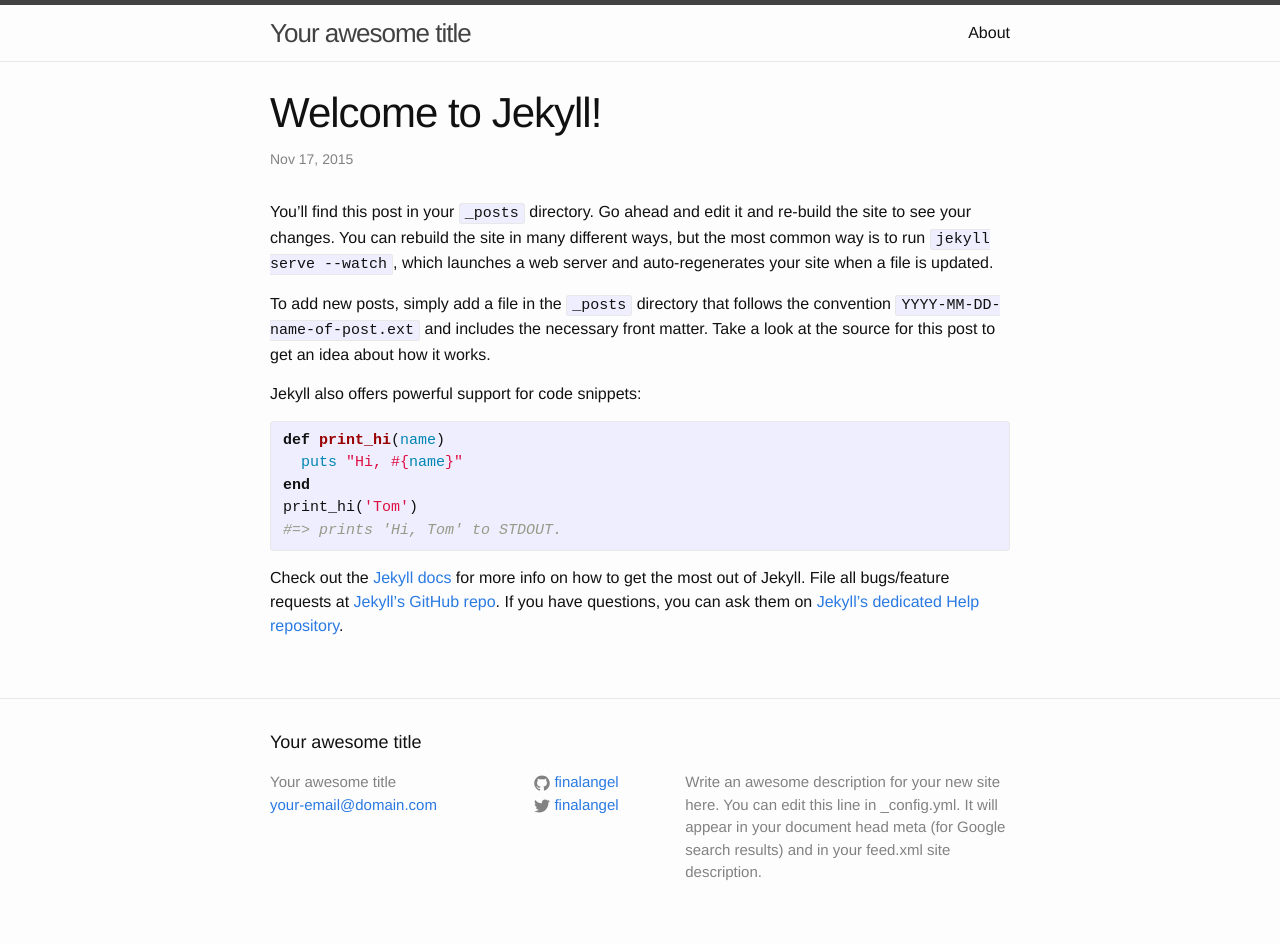
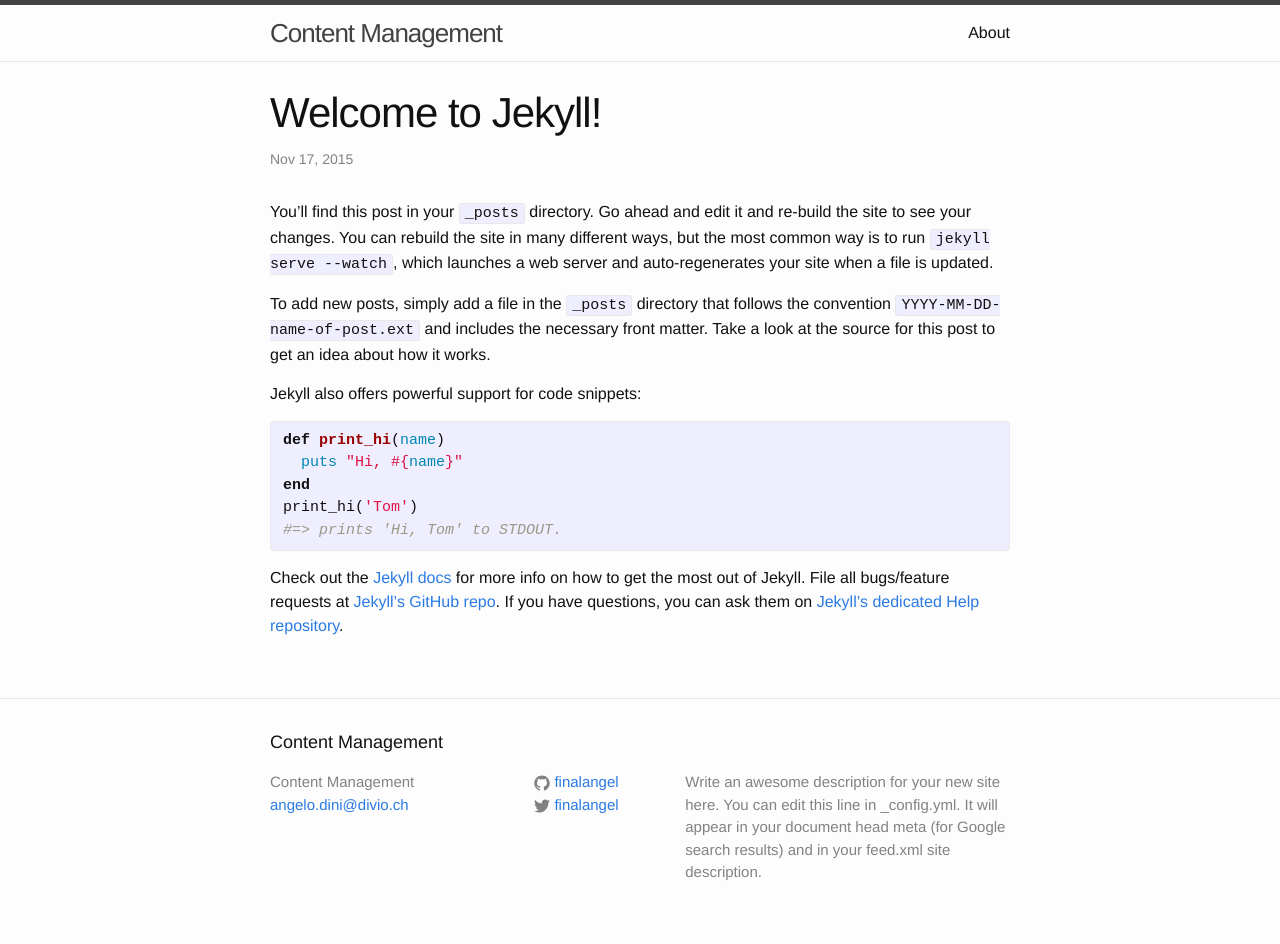
Before and after one commit to FinalAngel/content-management, a Jekyll site: the page built from _posts/2015-11-17-welcome-to-jekyll.markdown, in a window 1280 px wide. Built offline with Jekyll 4.4.1, drawn with Linux system fonts in a browser that asks for light colours.

Commit message:
add basic structure

```diff
--- a/Gemfile
+++ b/Gemfile
@@ -1,3 +1,2 @@
 source 'https://rubygems.org'
 gem 'github-pages'
-gem 'sass'
--- a/_config.yml
+++ b/_config.yml
@@ -1,12 +1,12 @@
 # Site settings
-title: Your awesome title
-email: your-email@domain.com
+title: Content Management
+email: angelo.dini@divio.ch
 description: > # this means to ignore newlines until "baseurl:"
   Write an awesome description for your new site here. You can edit this
   line in _config.yml. It will appear in your document head meta (for
   Google search results) and in your feed.xml site description.
 baseurl: "" # the subpath of your site, e.g. /blog/
-url: "" # the base hostname & protocol for your site
+url: "http://finalangel.github.io/content-management/" # the base hostname & protocol for your site
 twitter_username: finalangel
 github_username:  finalangel
 
--- a/_includes/head.html
+++ b/_includes/head.html
@@ -6,6 +6,6 @@
     <title>{% if page.title %}{{ page.title }}{% else %}{{ site.title }}{% endif %}</title>
     <meta name="description" content="{{ site.description }}">
 
-    <link rel="stylesheet" href="{{ "/dist/css/main.css" | prepend: site.baseurl }}">
+    <link rel="stylesheet" href="{{ "/css/main.css" | prepend: site.baseurl }}">
     <link rel="canonical" href="{{ page.url | replace:'index.html','' | prepend: site.baseurl | prepend: site.url }}">
 </head>
--- a/_posts/2015-11-17-welcome-to-jekyll.markdown
+++ b/_posts/2015-11-17-welcome-to-jekyll.markdown
@@ -1,7 +1,7 @@
 ---
 layout: post
 title:  "Welcome to Jekyll!"
-date:   2015-11-17 10:41:03
+date:   2015-11-17 11:15:26
 categories: jekyll update
 ---
 You’ll find this post in your `_posts` directory. Go ahead and edit it and re-build the site to see your changes. You can rebuild the site in many different ways, but the most common way is to run `jekyll serve --watch`, which launches a web server and auto-regenerates your site when a file is updated.
--- a/dist/css/main.css
+++ /dev/null
@@ -1,449 +0,0 @@
-/**
- * Reset some basic elements
- */
-body, h1, h2, h3, h4, h5, h6,
-p, blockquote, pre, hr,
-dl, dd, ol, ul, figure {
-  margin: 0;
-  padding: 0; }
-
-/**
- * Basic styling
- */
-body {
-  font-family: Helvetica, Arial, sans-serif;
-  font-size: 16px;
-  line-height: 1.5;
-  font-weight: 300;
-  color: #111;
-  background-color: #fdfdfd;
-  -webkit-text-size-adjust: 100%; }
-
-/**
- * Set `margin-bottom` to maintain vertical rhythm
- */
-h1, h2, h3, h4, h5, h6,
-p, blockquote, pre,
-ul, ol, dl, figure,
-.highlight {
-  margin-bottom: 15px; }
-
-/**
- * Images
- */
-img {
-  max-width: 100%;
-  vertical-align: middle; }
-
-/**
- * Figures
- */
-figure > img {
-  display: block; }
-
-figcaption {
-  font-size: 14px; }
-
-/**
- * Lists
- */
-ul, ol {
-  margin-left: 30px; }
-
-li > ul,
-li > ol {
-  margin-bottom: 0; }
-
-/**
- * Headings
- */
-h1, h2, h3, h4, h5, h6 {
-  font-weight: 300; }
-
-/**
- * Links
- */
-a {
-  color: #2a7ae2;
-  text-decoration: none; }
-  a:visited {
-    color: #1756a9; }
-  a:hover {
-    color: #111;
-    text-decoration: underline; }
-
-/**
- * Blockquotes
- */
-blockquote {
-  color: #828282;
-  border-left: 4px solid #e8e8e8;
-  padding-left: 15px;
-  font-size: 18px;
-  letter-spacing: -1px;
-  font-style: italic; }
-  blockquote > :last-child {
-    margin-bottom: 0; }
-
-/**
- * Code formatting
- */
-pre,
-code {
-  font-size: 15px;
-  border: 1px solid #e8e8e8;
-  border-radius: 3px;
-  background-color: #eef; }
-
-code {
-  padding: 1px 5px; }
-
-pre {
-  padding: 8px 12px;
-  overflow-x: scroll; }
-  pre > code {
-    border: 0;
-    padding-right: 0;
-    padding-left: 0; }
-
-/**
- * Wrapper
- */
-.wrapper {
-  max-width: -webkit-calc(800px - (30px * 2));
-  max-width: calc(800px - (30px * 2));
-  margin-right: auto;
-  margin-left: auto;
-  padding-right: 30px;
-  padding-left: 30px; }
-  @media screen and (max-width: 800px) {
-    .wrapper {
-      max-width: -webkit-calc(800px - (30px));
-      max-width: calc(800px - (30px));
-      padding-right: 15px;
-      padding-left: 15px; } }
-
-/**
- * Clearfix
- */
-.wrapper:after, .footer-col-wrapper:after {
-  content: "";
-  display: table;
-  clear: both; }
-
-/**
- * Icons
- */
-.icon > svg {
-  display: inline-block;
-  width: 16px;
-  height: 16px;
-  vertical-align: middle; }
-  .icon > svg path {
-    fill: #828282; }
-
-/**
- * Site header
- */
-.site-header {
-  border-top: 5px solid #424242;
-  border-bottom: 1px solid #e8e8e8;
-  min-height: 56px;
-  position: relative; }
-
-.site-title {
-  font-size: 26px;
-  line-height: 56px;
-  letter-spacing: -1px;
-  margin-bottom: 0;
-  float: left; }
-  .site-title, .site-title:visited {
-    color: #424242; }
-
-.site-nav {
-  float: right;
-  line-height: 56px; }
-  .site-nav .menu-icon {
-    display: none; }
-  .site-nav .page-link {
-    color: #111;
-    line-height: 1.5; }
-    .site-nav .page-link:not(:first-child) {
-      margin-left: 20px; }
-  @media screen and (max-width: 600px) {
-    .site-nav {
-      position: absolute;
-      top: 9px;
-      right: 30px;
-      background-color: #fdfdfd;
-      border: 1px solid #e8e8e8;
-      border-radius: 5px;
-      text-align: right; }
-      .site-nav .menu-icon {
-        display: block;
-        float: right;
-        width: 36px;
-        height: 26px;
-        line-height: 0;
-        padding-top: 10px;
-        text-align: center; }
-        .site-nav .menu-icon > svg {
-          width: 18px;
-          height: 15px; }
-          .site-nav .menu-icon > svg path {
-            fill: #424242; }
-      .site-nav .trigger {
-        clear: both;
-        display: none; }
-      .site-nav:hover .trigger {
-        display: block;
-        padding-bottom: 5px; }
-      .site-nav .page-link {
-        display: block;
-        padding: 5px 10px; } }
-
-/**
- * Site footer
- */
-.site-footer {
-  border-top: 1px solid #e8e8e8;
-  padding: 30px 0; }
-
-.footer-heading {
-  font-size: 18px;
-  margin-bottom: 15px; }
-
-.contact-list,
-.social-media-list {
-  list-style: none;
-  margin-left: 0; }
-
-.footer-col-wrapper {
-  font-size: 15px;
-  color: #828282;
-  margin-left: -15px; }
-
-.footer-col {
-  float: left;
-  margin-bottom: 15px;
-  padding-left: 15px; }
-
-.footer-col-1 {
-  width: -webkit-calc(35% - (30px / 2));
-  width: calc(35% - (30px / 2)); }
-
-.footer-col-2 {
-  width: -webkit-calc(20% - (30px / 2));
-  width: calc(20% - (30px / 2)); }
-
-.footer-col-3 {
-  width: -webkit-calc(45% - (30px / 2));
-  width: calc(45% - (30px / 2)); }
-
-@media screen and (max-width: 800px) {
-  .footer-col-1,
-  .footer-col-2 {
-    width: -webkit-calc(50% - (30px / 2));
-    width: calc(50% - (30px / 2)); }
-
-  .footer-col-3 {
-    width: -webkit-calc(100% - (30px / 2));
-    width: calc(100% - (30px / 2)); } }
-@media screen and (max-width: 600px) {
-  .footer-col {
-    float: none;
-    width: -webkit-calc(100% - (30px / 2));
-    width: calc(100% - (30px / 2)); } }
-/**
- * Page content
- */
-.page-content {
-  padding: 30px 0; }
-
-.page-heading {
-  font-size: 20px; }
-
-.post-list {
-  margin-left: 0;
-  list-style: none; }
-  .post-list > li {
-    margin-bottom: 30px; }
-
-.post-meta {
-  font-size: 14px;
-  color: #828282; }
-
-.post-link {
-  display: block;
-  font-size: 24px; }
-
-/**
- * Posts
- */
-.post-header {
-  margin-bottom: 30px; }
-
-.post-title {
-  font-size: 42px;
-  letter-spacing: -1px;
-  line-height: 1; }
-  @media screen and (max-width: 800px) {
-    .post-title {
-      font-size: 36px; } }
-
-.post-content {
-  margin-bottom: 30px; }
-  .post-content h2 {
-    font-size: 32px; }
-    @media screen and (max-width: 800px) {
-      .post-content h2 {
-        font-size: 28px; } }
-  .post-content h3 {
-    font-size: 26px; }
-    @media screen and (max-width: 800px) {
-      .post-content h3 {
-        font-size: 22px; } }
-  .post-content h4 {
-    font-size: 20px; }
-    @media screen and (max-width: 800px) {
-      .post-content h4 {
-        font-size: 18px; } }
-
-/**
- * Syntax highlighting styles
- */
-.highlight {
-  background: #fff; }
-  .highlight .c {
-    color: #998;
-    font-style: italic; }
-  .highlight .err {
-    color: #a61717;
-    background-color: #e3d2d2; }
-  .highlight .k {
-    font-weight: bold; }
-  .highlight .o {
-    font-weight: bold; }
-  .highlight .cm {
-    color: #998;
-    font-style: italic; }
-  .highlight .cp {
-    color: #999;
-    font-weight: bold; }
-  .highlight .c1 {
-    color: #998;
-    font-style: italic; }
-  .highlight .cs {
-    color: #999;
-    font-weight: bold;
-    font-style: italic; }
-  .highlight .gd {
-    color: #000;
-    background-color: #fdd; }
-  .highlight .gd .x {
-    color: #000;
-    background-color: #faa; }
-  .highlight .ge {
-    font-style: italic; }
-  .highlight .gr {
-    color: #a00; }
-  .highlight .gh {
-    color: #999; }
-  .highlight .gi {
-    color: #000;
-    background-color: #dfd; }
-  .highlight .gi .x {
-    color: #000;
-    background-color: #afa; }
-  .highlight .go {
-    color: #888; }
-  .highlight .gp {
-    color: #555; }
-  .highlight .gs {
-    font-weight: bold; }
-  .highlight .gu {
-    color: #aaa; }
-  .highlight .gt {
-    color: #a00; }
-  .highlight .kc {
-    font-weight: bold; }
-  .highlight .kd {
-    font-weight: bold; }
-  .highlight .kp {
-    font-weight: bold; }
-  .highlight .kr {
-    font-weight: bold; }
-  .highlight .kt {
-    color: #458;
-    font-weight: bold; }
-  .highlight .m {
-    color: #099; }
-  .highlight .s {
-    color: #d14; }
-  .highlight .na {
-    color: #008080; }
-  .highlight .nb {
-    color: #0086B3; }
-  .highlight .nc {
-    color: #458;
-    font-weight: bold; }
-  .highlight .no {
-    color: #008080; }
-  .highlight .ni {
-    color: #800080; }
-  .highlight .ne {
-    color: #900;
-    font-weight: bold; }
-  .highlight .nf {
-    color: #900;
-    font-weight: bold; }
-  .highlight .nn {
-    color: #555; }
-  .highlight .nt {
-    color: #000080; }
-  .highlight .nv {
-    color: #008080; }
-  .highlight .ow {
-    font-weight: bold; }
-  .highlight .w {
-    color: #bbb; }
-  .highlight .mf {
-    color: #099; }
-  .highlight .mh {
-    color: #099; }
-  .highlight .mi {
-    color: #099; }
-  .highlight .mo {
-    color: #099; }
-  .highlight .sb {
-    color: #d14; }
-  .highlight .sc {
-    color: #d14; }
-  .highlight .sd {
-    color: #d14; }
-  .highlight .s2 {
-    color: #d14; }
-  .highlight .se {
-    color: #d14; }
-  .highlight .sh {
-    color: #d14; }
-  .highlight .si {
-    color: #d14; }
-  .highlight .sx {
-    color: #d14; }
-  .highlight .sr {
-    color: #009926; }
-  .highlight .s1 {
-    color: #d14; }
-  .highlight .ss {
-    color: #990073; }
-  .highlight .bp {
-    color: #999; }
-  .highlight .vc {
-    color: #008080; }
-  .highlight .vg {
-    color: #008080; }
-  .highlight .vi {
-    color: #008080; }
-  .highlight .il {
-    color: #099; }
```
Also changed, not shown: README.rst (added).
